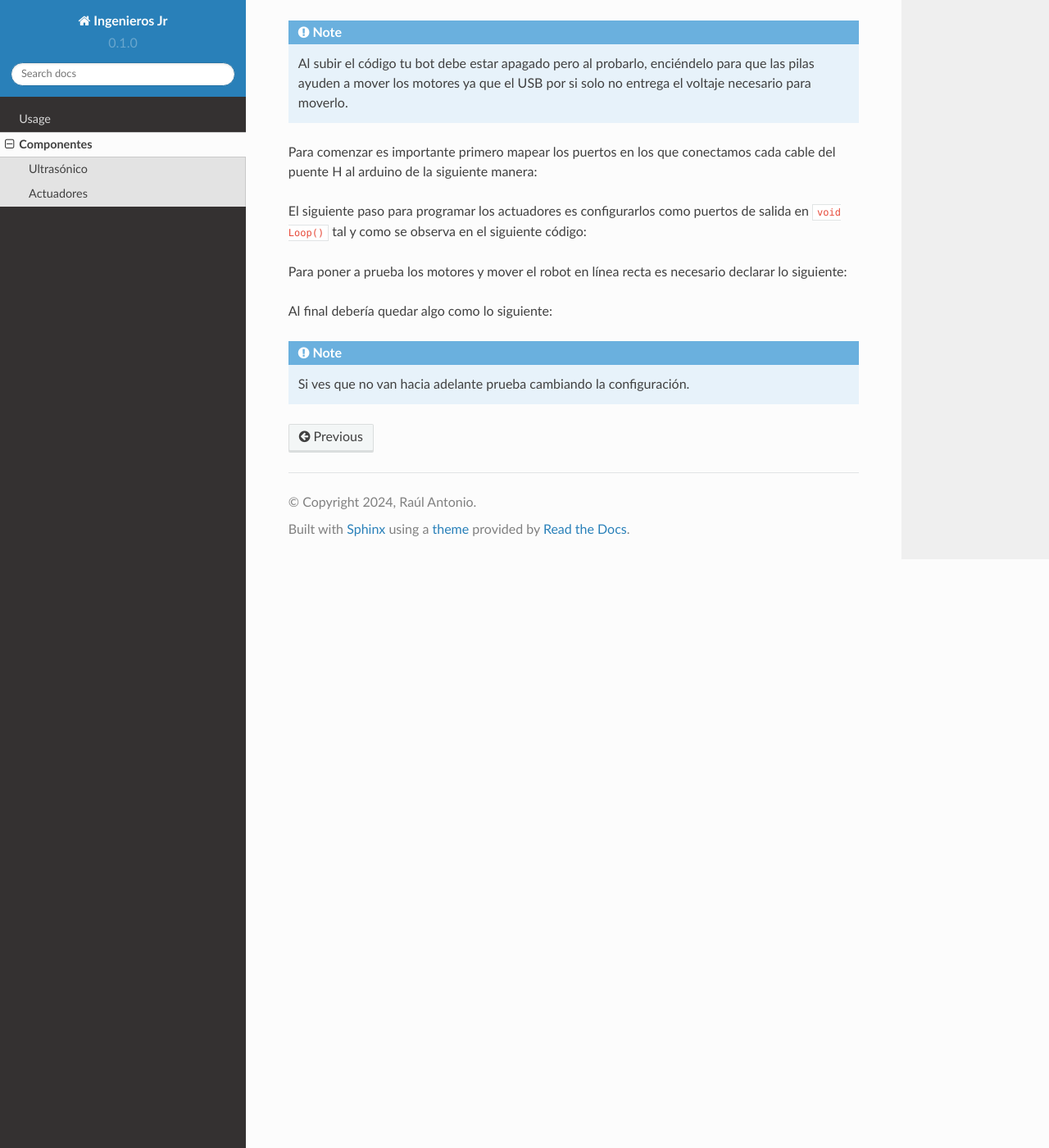
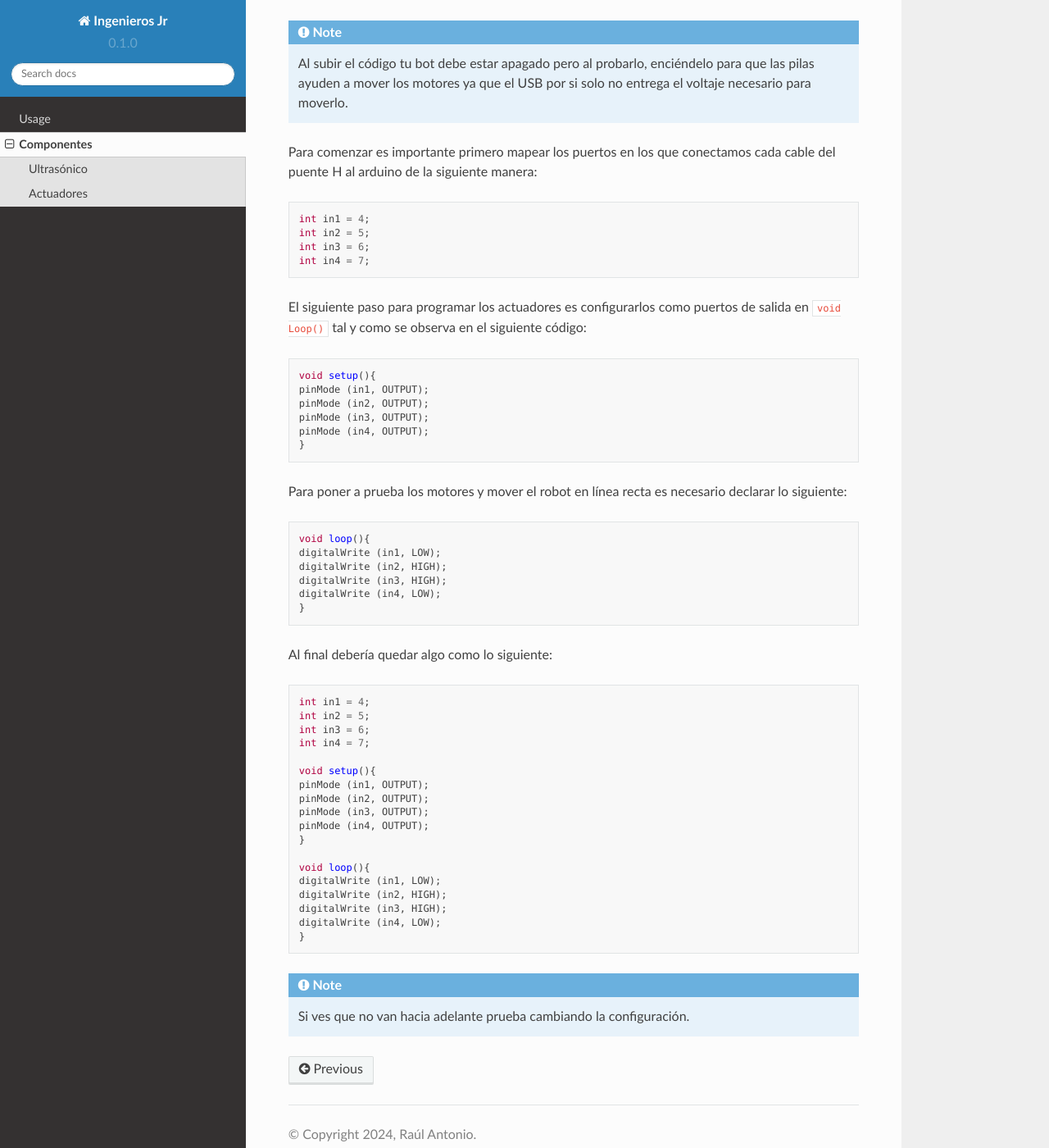
Before and after one commit to Gagis00/Ingeniero-JR, a Sphinx documentation site: the page built from docs/source/componentes.rst, in a window 1280 px wide and 1400 px high, scrolled down 1400 px. Shown: the whole window at 82% size. Built offline with Sphinx 7.4.7 and the Read the Docs theme 2.0.0, drawn with Linux system fonts in a browser that asks for light colours; some of the changed text lies outside the part shown.

Commit message:
Update componentes.rst

```diff
--- a/docs/source/componentes.rst
+++ b/docs/source/componentes.rst
@@ -50,9 +50,9 @@ Estos motores contienen una caja de reducción ya sea de mayor o menos dependien
 
 Tenemos 4 entradas en el puente H.  Cada par controla a cada motor.
 
-IN1. Motor 1
-IN2. Motor 1
-IN3. Motor 2
+IN1. Motor 1 /
+IN2. Motor 1 /
+IN3. Motor 2 /
 IN4. Motor 2
 
 **Para programarlo:**
@@ -63,14 +63,17 @@ IN4. Motor 2
 Para comenzar es importante primero mapear los puertos en los que conectamos cada cable del puente H al arduino de la siguiente manera:
 
 .. code-block:: c++
+
    int in1 = 4;
    int in2 = 5;
    int in3 = 6;
    int in4 = 7;
 
+
 El siguiente paso para programar los actuadores es configurarlos como puertos de salida en ``void Loop()`` tal y como se observa en el siguiente código:
 
 .. code-block:: c++
+
    void setup(){
    pinMode (in1, OUTPUT);
    pinMode (in2, OUTPUT);
@@ -81,6 +84,7 @@ El siguiente paso para programar los actuadores es configurarlos como puertos de
 Para poner a prueba los motores y mover el robot en línea recta es necesario declarar lo siguiente:
 
 .. code-block:: c++
+
    void loop(){
    digitalWrite (in1, LOW);
    digitalWrite (in2, HIGH);
@@ -91,6 +95,7 @@ Para poner a prueba los motores y mover el robot en línea recta es necesario de
 Al final debería quedar algo como lo siguiente:
 
 .. code-block:: c++
+
    int in1 = 4;
    int in2 = 5;
    int in3 = 6;
```
